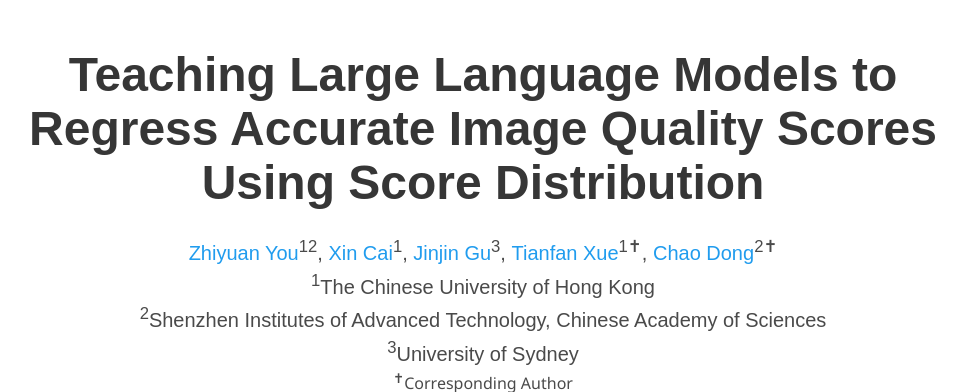
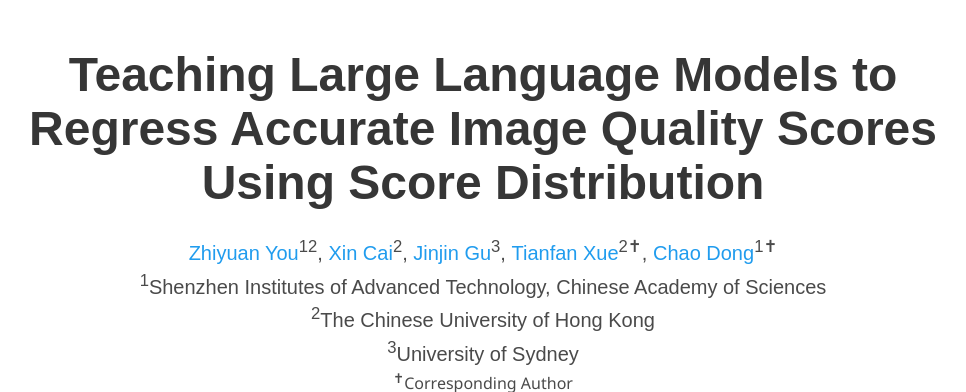
Before and after one commit to DepictQA/deqa-score, a plain HTML site: page index.html in a window 1280 px wide. Shown: the top 392 px of the page, without its empty margins (157-1123 px from the left). Drawn offline with nearby package versions, Linux system fonts and the light colour scheme; some icons are missing; a web font is replaced by a local one.

Commit message:
revise institute

```diff
--- a/index.html
+++ b/index.html
@@ -57,20 +57,20 @@
                 <a href="https://zhiyuanyou.github.io/" target="_blank">Zhiyuan You</a><sup>12</sup>,</span>
               <span class="author-block">
               <span class="author-block">
-                <a href="https://caixin98.github.io/" target="_blank">Xin Cai</a><sup>1</sup>,</span>
+                <a href="https://caixin98.github.io/" target="_blank">Xin Cai</a><sup>2</sup>,</span>
               <span class="author-block">
                 <a href="https://www.jasongt.com/" target="_blank">Jinjin Gu</a><sup>3</sup>,</span>
               <span class="author-block">
-                <a href="https://tianfan.info/" target="_blank">Tianfan Xue</a><sup>1&#10013</sup>,</span>
+                <a href="https://tianfan.info/" target="_blank">Tianfan Xue</a><sup>2&#10013</sup>,</span>
               <span class="author-block">
                 <a href="https://xpixel.group/2010/01/20/chaodong.html" target="_blank">Chao
-                  Dong</a><sup>2&#10013</sup></span>
+                  Dong</a><sup>1&#10013</sup></span>
             </div>
 
             <div class="is-size-5 publication-authors">
-              <span class="author-block"><sup>1</sup>The Chinese University of Hong Kong</span>
-              <span class="author-block"><sup>2</sup>Shenzhen Institutes of Advanced Technology, Chinese Academy of
+              <span class="author-block"><sup>1</sup>Shenzhen Institutes of Advanced Technology, Chinese Academy of
                 Sciences</span><br>
+              <span class="author-block"><sup>2</sup>The Chinese University of Hong Kong</span><br>
               <span class="author-block"><sup>3</sup>University of Sydney</span>
             </div>
 
```
